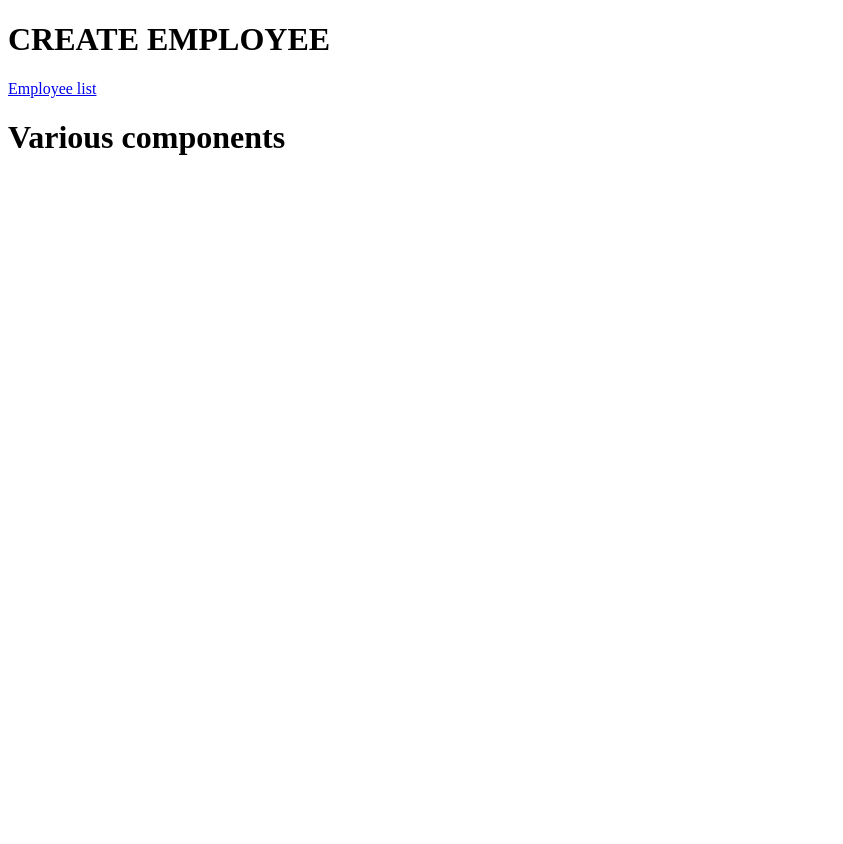
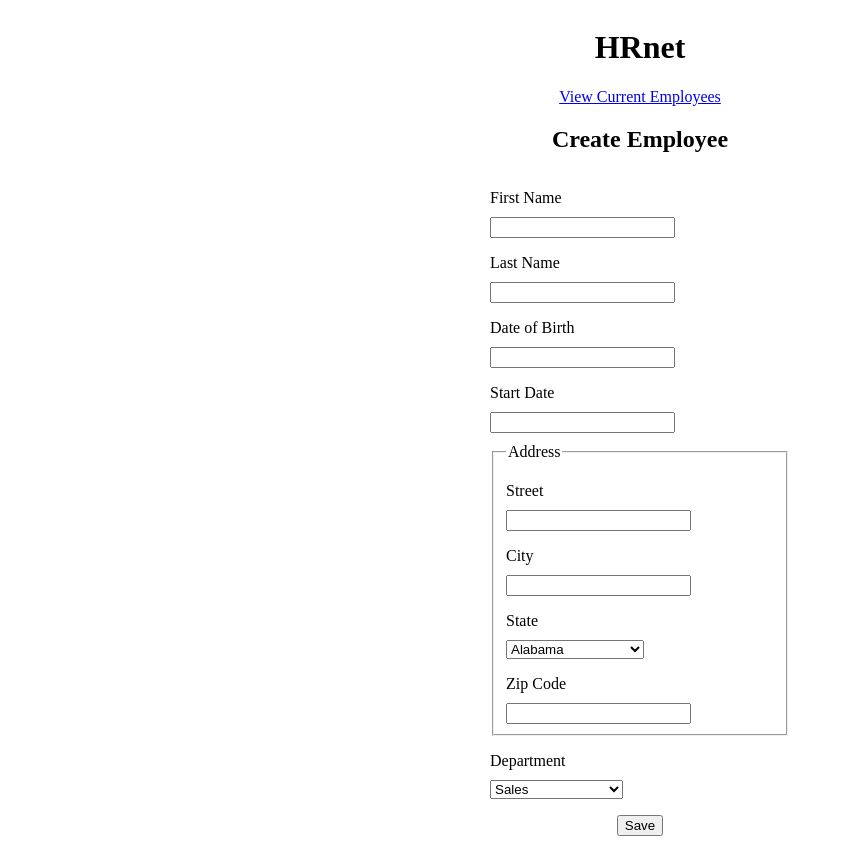
Before and after one commit to h-khribich/HamzaKhribich_14_20032022, a React (Create React App) app: page / in a window 1280 px wide. Shown: the whole page, without its empty margins (0-843 px from the left). Before the commit the page ends 800 px from the top, so only its background shows below. Built offline with nearby package versions, Linux system fonts and the light colour scheme.

Commit message:
Form implemented

```diff
--- a/public/index.html
+++ b/public/index.html
@@ -2,7 +2,6 @@
 <html lang="en">
   <head>
     <meta charset="utf-8" />
-    <link rel="icon" href="%PUBLIC_URL%/favicon.ico" />
     <meta name="viewport" content="width=device-width, initial-scale=1" />
     <meta name="theme-color" content="#000000" />
     <meta
--- a/src/App.js
+++ b/src/App.js
@@ -1,4 +1,4 @@
-import './app.css';
+import './styles/app.css';
 import { BrowserRouter, Routes, Route } from 'react-router-dom';
 import CreateEmployee from './pages/createEmployee';
 import EmployeeList from './pages/employeeList';
--- /dev/null
+++ b/src/components/CreateEmployeeForm.jsx
@@ -0,0 +1,48 @@
+import React from 'react';
+import UsStatePicker from './UsStatePicker';
+
+// EXPLAIN COMPONENT
+const CreateEmployeeForm = () => {
+  return (
+    <form action='#' id='create-employee'>
+      <label for="first-name">First Name</label>
+      <input type="text" id="first-name" />
+
+      <label for="last-name">Last Name</label>
+      <input type="text" id="last-name" />
+
+      <label for="date-of-birth">Date of Birth</label>
+      <input id="date-of-birth" type="text" />
+
+      <label for="start-date">Start Date</label>
+      <input id="start-date" type="text" />
+
+      <fieldset class="address">
+        <legend>Address</legend>
+
+        <label for="street">Street</label>
+        <input id="street" type="text" />
+
+        <label for="city">City</label>
+        <input id="city" type="text" />
+
+        <label for="state">State</label>
+        <UsStatePicker />
+
+        <label for="zip-code">Zip Code</label>
+        <input id="zip-code" type="number" />
+      </fieldset>
+
+      <label for="department">Department</label>
+      <select name="department" id="department">
+        <option>Sales</option>
+        <option>Marketing</option>
+        <option>Engineering</option>
+        <option>Human Resources</option>
+        <option>Legal</option>
+      </select>
+    </form>
+  );
+};
+
+export default CreateEmployeeForm;
--- /dev/null
+++ b/src/components/UsStatePicker.jsx
@@ -0,0 +1,61 @@
+import React from 'react';
+
+const UsStatePicker = () => {
+  return (
+    <select name="state" id="state">
+      <option value="AL">Alabama</option>
+      <option value="AK">Alaska</option>
+      <option value="AZ">Arizona</option>
+      <option value="AR">Arkansas</option>
+      <option value="CA">California</option>
+      <option value="CO">Colorado</option>
+      <option value="CT">Connecticut</option>
+      <option value="DE">Delaware</option>
+      <option value="DC">District of Columbia</option>
+      <option value="FL">Florida</option>
+      <option value="GA">Georgia</option>
+      <option value="HI">Hawaii</option>
+      <option value="ID">Idaho</option>
+      <option value="IL">Illinois</option>
+      <option value="IN">Indiana</option>
+      <option value="IA">Iowa</option>
+      <option value="KS">Kansas</option>
+      <option value="KY">Kentucky</option>
+      <option value="LA">Louisiana</option>
+      <option value="ME">Maine</option>
+      <option value="MD">Maryland</option>
+      <option value="MA">Massachusetts</option>
+      <option value="MI">Michigan</option>
+      <option value="MN">Minnesota</option>
+      <option value="MS">Mississippi</option>
+      <option value="MO">Missouri</option>
+      <option value="MT">Montana</option>
+      <option value="NE">Nebraska</option>
+      <option value="NV">Nevada</option>
+      <option value="NH">New Hampshire</option>
+      <option value="NJ">New Jersey</option>
+      <option value="NM">New Mexico</option>
+      <option value="NY">New York</option>
+      <option value="NC">North Carolina</option>
+      <option value="ND">North Dakota</option>
+      <option value="OH">Ohio</option>
+      <option value="OK">Oklahoma</option>
+      <option value="OR">Oregon</option>
+      <option value="PA">Pennsylvania</option>
+      <option value="RI">Rhode Island</option>
+      <option value="SC">South Carolina</option>
+      <option value="SD">South Dakota</option>
+      <option value="TN">Tennessee</option>
+      <option value="TX">Texas</option>
+      <option value="UT">Utah</option>
+      <option value="VT">Vermont</option>
+      <option value="VA">Virginia</option>
+      <option value="WA">Washington</option>
+      <option value="WV">West Virginia</option>
+      <option value="WI">Wisconsin</option>
+      <option value="WY">Wyoming</option>
+    </select>
+  );
+};
+
+export default UsStatePicker;
--- a/src/index.js
+++ b/src/index.js
@@ -1,6 +1,6 @@
 import React from 'react';
 import ReactDOM from 'react-dom';
-import './app.css';
+import './styles/app.css';
 import App from './App';
 
 ReactDOM.render(
--- a/src/pages/createEmployee.jsx
+++ b/src/pages/createEmployee.jsx
@@ -1,12 +1,25 @@
 import React from 'react';
 import { Link } from 'react-router-dom';
+import CreateEmployeeForm from '../components/CreateEmployeeForm';
 
+// EXPLAIN FUNCTION
+const saveEmployee = () => {
+
+}
+
+// EXPLAIN COMPONENT
 const createEmployee = () => {
   return (
     <div>
-      <h1>CREATE EMPLOYEE</h1>
-      <Link to="/employee-list">Employee list</Link>
-      <h1>Various components</h1>
+      <div className='title'>
+        <h1>HRnet</h1>
+      </div>
+      <div className='container'>
+        <Link to="/employee-list">View Current Employees</Link>
+        <h2>Create Employee</h2>
+        <CreateEmployeeForm />
+        <button onClick={saveEmployee()}>Save</button>
+      </div>
     </div>
   );
 };
--- a/src/pages/employeeList.jsx
+++ b/src/pages/employeeList.jsx
@@ -1,6 +1,7 @@
 import React from 'react';
 import { Link } from 'react-router-dom';
 
+// EXPLAIN COMPONENT
 const employeeList = () => {
   return (
     <div>
--- a/src/app.css
+++ b/src/styles/app.css
@@ -1,9 +1,9 @@
+/* Original styling before React conversion */
 .title {
   display: flex;
   align-items: center;
   justify-content: center;
 }
-
 
 .container {
   display: flex;
@@ -21,3 +21,9 @@
 .address {
   margin-top: 10px;
 }
+
+/* Added styling during React conversion */
+form {
+  min-width: 300px;
+  margin-block-end: 1em;
+}
```
Also changed, not shown: 1 other file (tests, documents, lock files or other folders).
